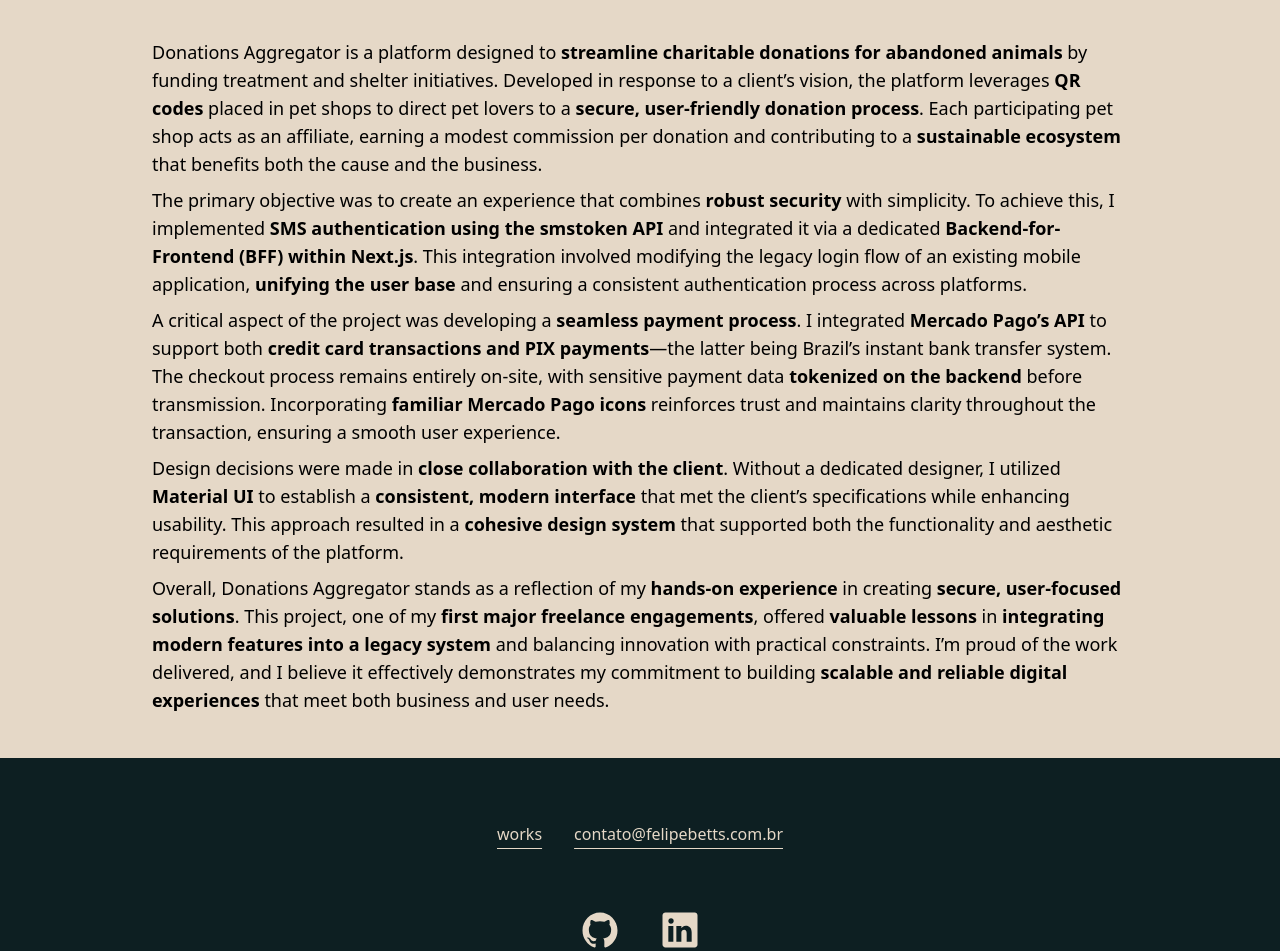
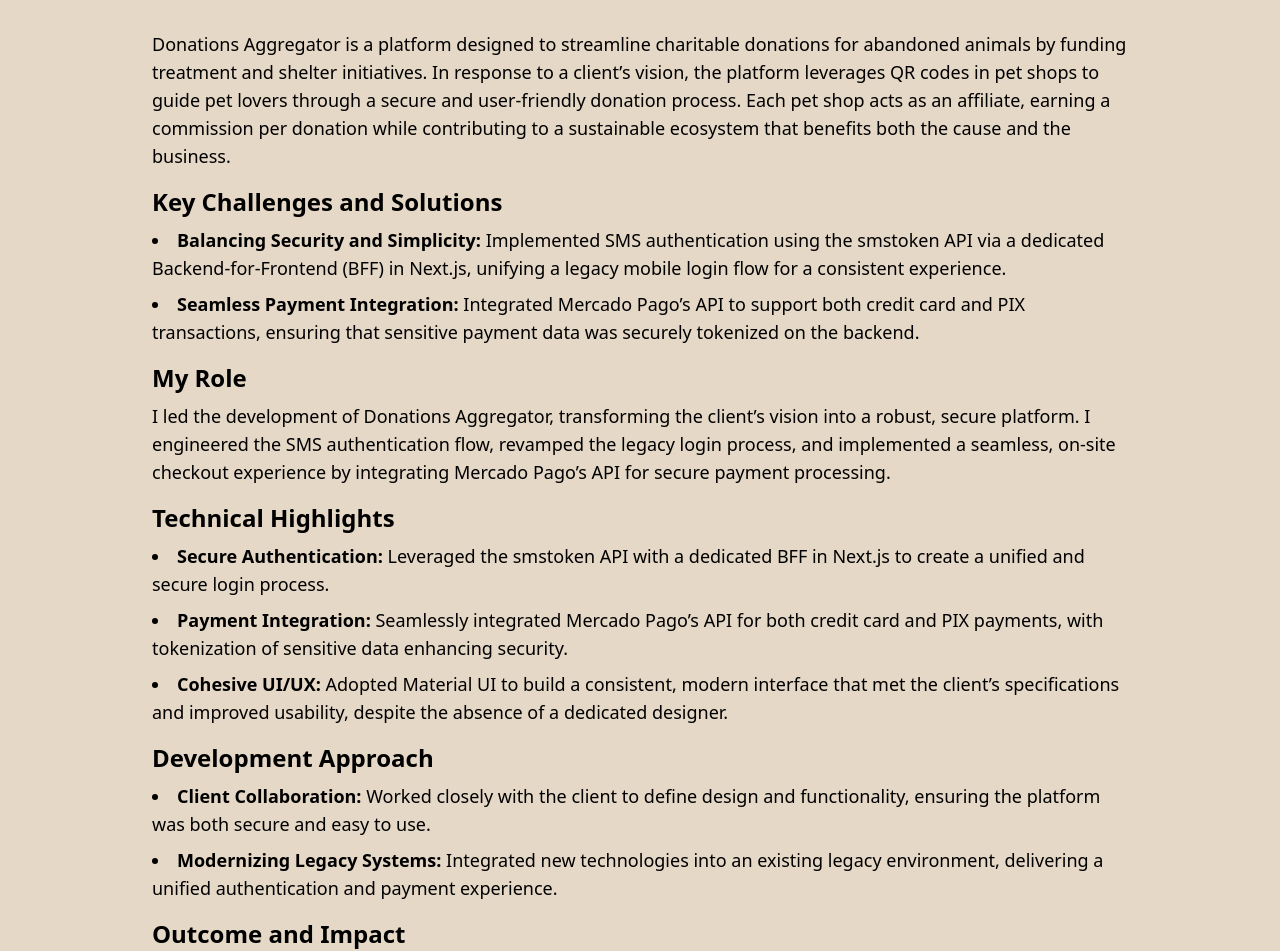
Before and after one commit to felipebetts/portfolio-2023, a Next.js app: page /works/donations in a window 1280 px wide. Shown: the part 793-1744 px from the top of the page. Built offline with nearby package versions, Linux system fonts and the light colour scheme.

Commit message:
feat: update content

```diff
--- a/src/pages/works/donations.tsx
+++ b/src/pages/works/donations.tsx
@@ -36,62 +36,113 @@
         </PillData>
       </section>
       <section className="py-3">
-        <p className="my-2 text-lg">
-          Donations Aggregator is a platform designed to{' '}
-          <strong>streamline charitable donations for abandoned animals</strong>{' '}
-          by funding treatment and shelter initiatives. Developed in response to
-          a client’s vision, the platform leverages <strong>QR codes</strong>{' '}
-          placed in pet shops to direct pet lovers to a{' '}
-          <strong>secure, user-friendly donation process</strong>. Each
-          participating pet shop acts as an affiliate, earning a modest
-          commission per donation and contributing to a{' '}
-          <strong>sustainable ecosystem</strong> that benefits both the cause
-          and the business.
+        {/* Overview / Introduction */}
+        <p className="text-lg mb-4">
+          Donations Aggregator is a platform designed to streamline charitable
+          donations for abandoned animals by funding treatment and shelter
+          initiatives. In response to a client’s vision, the platform leverages
+          QR codes in pet shops to guide pet lovers through a secure and
+          user-friendly donation process. Each pet shop acts as an affiliate,
+          earning a commission per donation while contributing to a sustainable
+          ecosystem that benefits both the cause and the business.
         </p>
-        <p className="my-2 text-lg">
-          The primary objective was to create an experience that combines{' '}
-          <strong>robust security</strong> with simplicity. To achieve this, I
-          implemented <strong>SMS authentication using the smstoken API</strong>{' '}
-          and integrated it via a dedicated{' '}
-          <strong>Backend-for-Frontend (BFF) within Next.js</strong>. This
-          integration involved modifying the legacy login flow of an existing
-          mobile application, <strong>unifying the user base</strong> and
-          ensuring a consistent authentication process across platforms.
-        </p>
-        <p className="my-2 text-lg">
-          A critical aspect of the project was developing a{' '}
-          <strong>seamless payment process</strong>. I integrated{' '}
-          <strong>Mercado Pago’s API</strong> to support both{' '}
-          <strong>credit card transactions and PIX payments</strong>—the latter
-          being Brazil’s instant bank transfer system. The checkout process
-          remains entirely on-site, with sensitive payment data{' '}
-          <strong>tokenized on the backend</strong> before transmission.
-          Incorporating <strong>familiar Mercado Pago icons</strong> reinforces
-          trust and maintains clarity throughout the transaction, ensuring a
-          smooth user experience.
-        </p>
-        <p className="my-2 text-lg">
-          Design decisions were made in{' '}
-          <strong>close collaboration with the client</strong>. Without a
-          dedicated designer, I utilized <strong>Material UI</strong> to
-          establish a <strong>consistent, modern interface</strong> that met the
-          client’s specifications while enhancing usability. This approach
-          resulted in a <strong>cohesive design system</strong> that supported
-          both the functionality and aesthetic requirements of the platform.
-        </p>
-        <p className="my-2 text-lg">
-          Overall, Donations Aggregator stands as a reflection of my{' '}
-          <strong>hands-on experience</strong> in creating{' '}
-          <strong>secure, user-focused solutions</strong>. This project, one of
-          my <strong>first major freelance engagements</strong>, offered{' '}
-          <strong>valuable lessons</strong> in{' '}
-          <strong>integrating modern features into a legacy system</strong> and
-          balancing innovation with practical constraints. I’m proud of the work
-          delivered, and I believe it effectively demonstrates my commitment to
-          building <strong>scalable and reliable digital experiences</strong>{' '}
-          that meet both business and user needs.
-        </p>
-        <p className="my-2 text-lg"></p>
+
+        {/* Key Challenges and Solutions */}
+        <div className="mb-4">
+          <h3 className="text-2xl font-semibold mb-2">
+            Key Challenges and Solutions
+          </h3>
+          <ul className="list-disc list-inside space-y-2 text-lg">
+            <li>
+              <strong>Balancing Security and Simplicity:</strong> Implemented
+              SMS authentication using the smstoken API via a dedicated
+              Backend-for-Frontend (BFF) in Next.js, unifying a legacy mobile
+              login flow for a consistent experience.
+            </li>
+            <li>
+              <strong>Seamless Payment Integration:</strong> Integrated Mercado
+              Pago’s API to support both credit card and PIX transactions,
+              ensuring that sensitive payment data was securely tokenized on the
+              backend.
+            </li>
+          </ul>
+        </div>
+
+        {/* My Role */}
+        <div className="mb-4">
+          <h3 className="text-2xl font-semibold mb-2">My Role</h3>
+          <p className="text-lg">
+            I led the development of Donations Aggregator, transforming the
+            client’s vision into a robust, secure platform. I engineered the SMS
+            authentication flow, revamped the legacy login process, and
+            implemented a seamless, on-site checkout experience by integrating
+            Mercado Pago’s API for secure payment processing.
+          </p>
+        </div>
+
+        {/* Technical Highlights */}
+        <div className="mb-4">
+          <h3 className="text-2xl font-semibold mb-2">Technical Highlights</h3>
+          <ul className="list-disc list-inside space-y-2 text-lg">
+            <li>
+              <strong>Secure Authentication:</strong> Leveraged the smstoken API
+              with a dedicated BFF in Next.js to create a unified and secure
+              login process.
+            </li>
+            <li>
+              <strong>Payment Integration:</strong> Seamlessly integrated
+              Mercado Pago’s API for both credit card and PIX payments, with
+              tokenization of sensitive data enhancing security.
+            </li>
+            <li>
+              <strong>Cohesive UI/UX:</strong> Adopted Material UI to build a
+              consistent, modern interface that met the client’s specifications
+              and improved usability, despite the absence of a dedicated
+              designer.
+            </li>
+          </ul>
+        </div>
+
+        {/* Development Approach */}
+        <div className="mb-4">
+          <h3 className="text-2xl font-semibold mb-2">Development Approach</h3>
+          <ul className="list-disc list-inside space-y-2 text-lg">
+            <li>
+              <strong>Client Collaboration:</strong> Worked closely with the
+              client to define design and functionality, ensuring the platform
+              was both secure and easy to use.
+            </li>
+            <li>
+              <strong>Modernizing Legacy Systems:</strong> Integrated new
+              technologies into an existing legacy environment, delivering a
+              unified authentication and payment experience.
+            </li>
+          </ul>
+        </div>
+
+        {/* Outcome and Impact */}
+        <div className="mb-4">
+          <h3 className="text-2xl font-semibold mb-2">Outcome and Impact</h3>
+          <p className="text-lg">
+            Donations Aggregator effectively streamlines the donation process
+            for abandoned animals while generating sustainable revenue for pet
+            shop affiliates. As one of my first major freelance projects, it
+            stands as a testament to my ability to build secure, scalable
+            digital solutions that meet both business and user needs.
+          </p>
+        </div>
+
+        {/* Key Learnings */}
+        <div>
+          <h3 className="text-2xl font-semibold mb-2">Key Learnings</h3>
+          <p className="text-lg">
+            This project reinforced the importance of integrating modern
+            authentication and payment systems into legacy architectures. I
+            learned to balance robust security measures with simplicity,
+            ensuring a seamless and cohesive user experience throughout the
+            platform.
+          </p>
+        </div>
       </section>
     </WorkDetails>
   )
--- a/src/pages/works/onefan.tsx
+++ b/src/pages/works/onefan.tsx
@@ -33,11 +33,11 @@
       <section className="py-3">
         {/* Overview / Introduction */}
         <p className="text-lg mb-4">
-          At OneFan, I began my journey as a Senior Front-end Developer and
-          quickly advanced to Tech Lead of the web team. OneFan is a fan
-          engagement platform for soccer enthusiasts, and in this project we
-          focused on engaging supporters of the Spanish team Osasuna by keeping
-          them informed with dynamic, real-time updates.
+          OneFan is a fan engagement platform for soccer enthusiasts, and in
+          this project we focused on engaging supporters of the Spanish team
+          Osasuna by keeping them informed with dynamic, real-time updates. At
+          OneFan, I began my journey as a Senior Front-end Developer and quickly
+          advanced to Tech Lead of the web team.
         </p>
 
         {/* Key Challenges and Solutions */}
```
